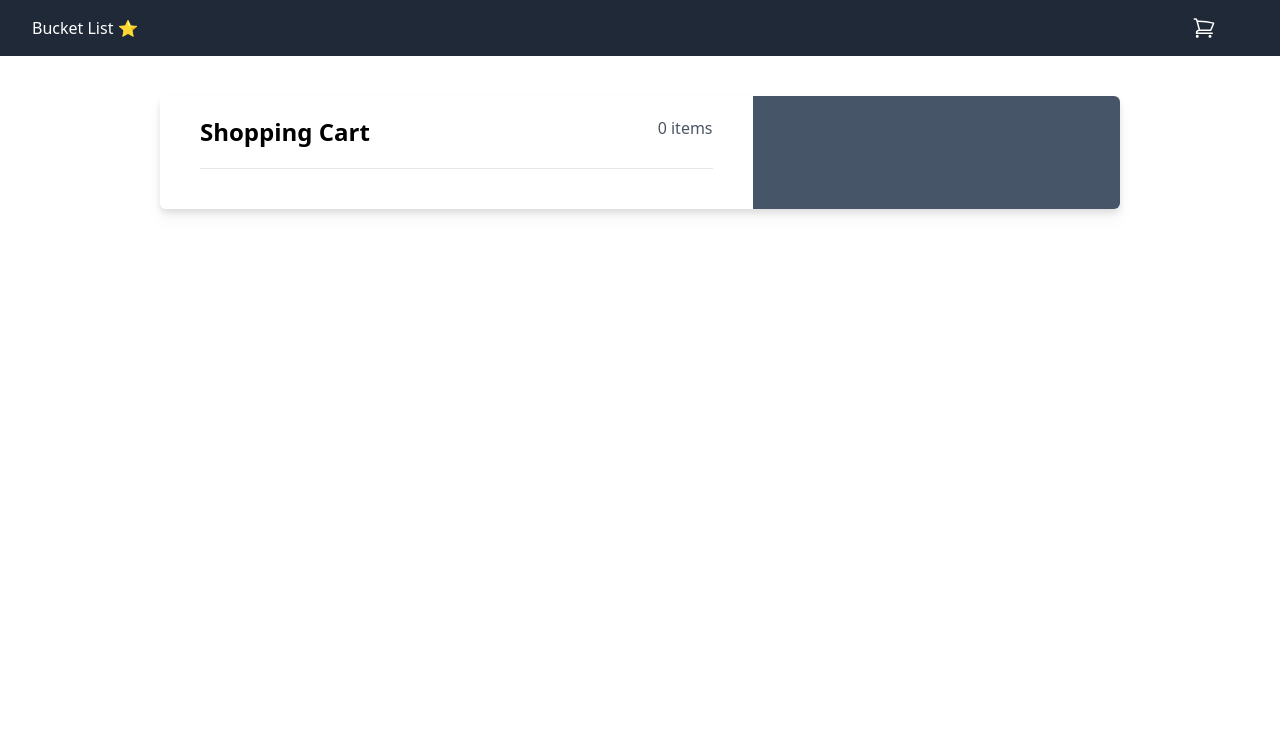
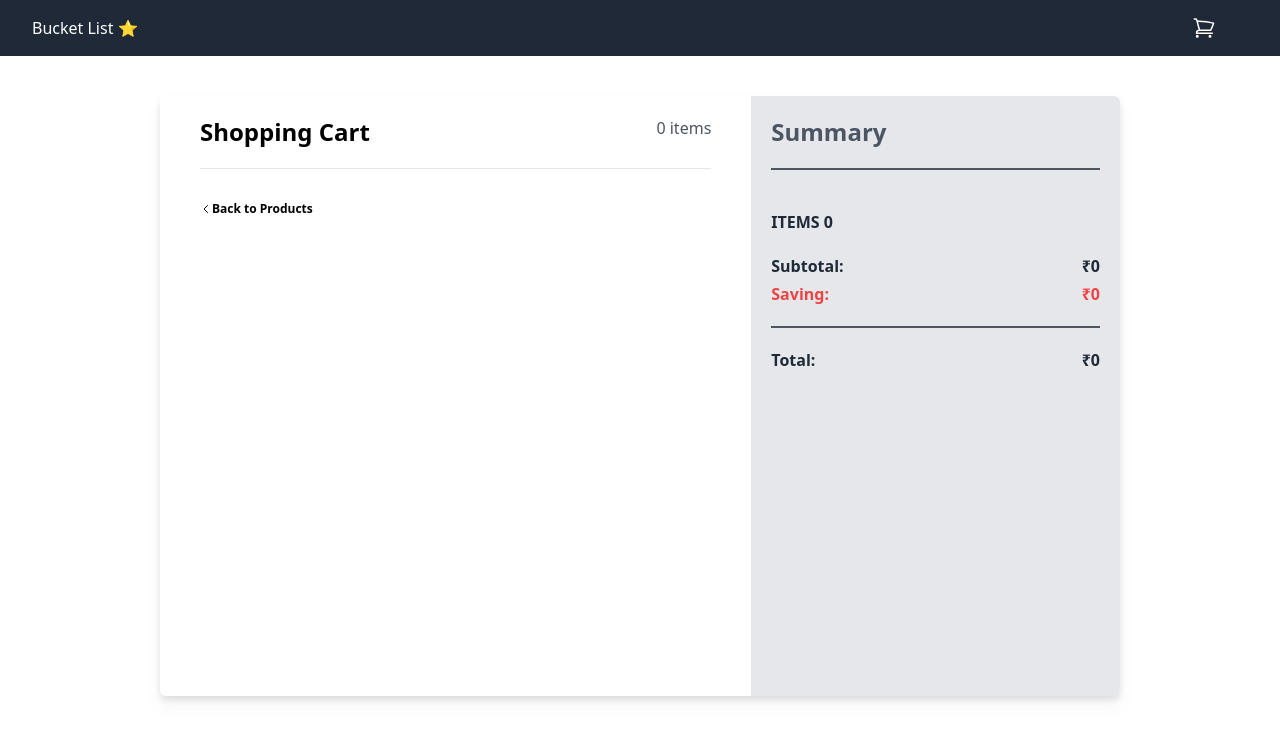
Before and after one commit to GajuMasare/shopping-cart, a React (Vite) app: page /cart in a window 1280 px wide. Shown: the top 740 px of the page. Built offline with nearby package versions, Linux system fonts and the light colour scheme.

Commit message:
cart working

```diff
--- a/src/components/CartSummary/CartProductListCom.jsx
+++ b/src/components/CartSummary/CartProductListCom.jsx
@@ -3,6 +3,7 @@ import QuntityButton from "../layout/QuntityButton";
 import {
   increaseQuantity,
   decreaseQuantity,
+  removeProduct,
 } from "../../features/cart/cartSlice";
 import { useDispatch, useSelector } from "react-redux";
 import RemoveSvg from "../layout/RemoveSvg";
@@ -21,16 +22,32 @@ const CartProductListCom = ({ product }) => {
     dispatch(decreaseQuantity(product.id));
   };
 
+  const handleRemove = () => {
+    dispatch(removeProduct(product.id));
+  };
+
+  // Calculate the number of free cheese based on the quantity purchased
+  const getFreeCheeseCount = (quantity) => {
+    if (product.name.toLowerCase() === "cheese") {
+      return Math.floor(quantity); // 1 free cheese for each cheese bought
+    }
+    return 0; // No free cheese for other products
+  };
+
+  const freeCheeseCount = getFreeCheeseCount(cartItem.quantity);
+
   return (
     <div className="flex items-center mb-4 justify-between">
-      <div className="h-16 w-16 md:h-20 md:w-20">
+      <div className="h-20 w-16 md:h-20 md:w-20">
         <img
           src={product.image}
           alt={product.name}
           className="w-full h-full object-cover rounded-md"
         />
       </div>
-      <div className="w-12 text-center">{product.name}</div>
+      <div>
+        <div className="w-12 text-center">{product.name}</div>
+      </div>
       <div className="flex justify-center items-center">
         <QuntityButton
           quantity={cartItem.quantity}
@@ -38,9 +55,13 @@ const CartProductListCom = ({ product }) => {
           onDecrease={handleDecrease}
         />
       </div>
-      <div className="w-15 text-center">₹{product.price}</div>
+      <div className="flex items-center">
+        <div className="text-center">
+          <span>₹{product.price}</span>
+        </div>
+      </div>
       <div>
-        <RemoveSvg />
+        <RemoveSvg remove={handleRemove} />
       </div>
     </div>
   );
--- /dev/null
+++ b/src/components/layout/BackArrow.jsx
@@ -0,0 +1,18 @@
+import React from "react";
+
+const BackArrow = () => {
+  return (
+    <svg
+      xmlns="http://www.w3.org/2000/svg"
+      fill="none"
+      viewBox="0 0 24 24"
+      strokeWidth={2}
+      stroke="currentColor"
+      className="w-3 h-3"
+    >
+      <path strokeLinecap="round" strokeLinejoin="round" d="M15 19l-7-7 7-7" />
+    </svg>
+  );
+};
+
+export default BackArrow;
--- a/src/components/layout/RemoveSvg.jsx
+++ b/src/components/layout/RemoveSvg.jsx
@@ -1,7 +1,8 @@
 import React from "react";
 
-const RemoveSvg = () => {
+const RemoveSvg = ({ remove }) => {
   return (
+    <div onClick={remove}>
       <svg
         xmlns="http://www.w3.org/2000/svg"
         className="h-5 w-5 text-red-500 cursor-pointer" // You can adjust the size and color as needed
@@ -16,6 +17,7 @@ const RemoveSvg = () => {
           d="M6 18L18 6M6 6l12 12"
         />
       </svg>
+    </div>
   );
 };
 
--- a/src/features/cart/cartSlice.js
+++ b/src/features/cart/cartSlice.js
@@ -29,9 +29,16 @@ const cartSlice = createSlice({
         state.items = state.items.filter((item) => item.id !== action.payload);
       }
     },
+    removeProduct: (state, action) => {
+      state.items = state.items.filter((item) => item.id !== action.payload);
+    },
   },
 });
 
-export const { addItemToCart, increaseQuantity, decreaseQuantity } =
-  cartSlice.actions;
+export const {
+  addItemToCart,
+  increaseQuantity,
+  decreaseQuantity,
+  removeProduct,
+} = cartSlice.actions;
 export default cartSlice.reducer;
--- a/src/features/products/productsSlice.js
+++ b/src/features/products/productsSlice.js
@@ -11,6 +11,7 @@ const productsSlice = createSlice({
       price: 90,
       image: "/cheese.jpg",
       offer: "Buy 1 Get 1 Free!",
+      quantity: 1,
     },
     {
       id: 4,
@@ -18,6 +19,7 @@ const productsSlice = createSlice({
       price: 60,
       image: "/soup.jpg",
       offer: "Buy 1 and get Bread for half the price!",
+      quantity: 2,
     },
     {
       id: 5,
@@ -25,6 +27,7 @@ const productsSlice = createSlice({
       price: 120,
       image: "/butter.jpeg",
       offer: "Buy 2 and get 1 free!",
+      quantity: 3,
     },
   ],
   reducers: {},
--- a/src/pages/Cart/Cart.jsx
+++ b/src/pages/Cart/Cart.jsx
@@ -1,14 +1,23 @@
 import React from "react";
 import { useSelector } from "react-redux";
 import CartProductListCom from "../../components/CartSummary/CartProductListCom";
+import BackArrow from "../../components/layout/BackArrow";
+import { Link } from "react-router-dom";
+import { calculateTotals } from "../../utils/calculateTotals";
+import { getFreeItemMessages } from "../../utils/freeItemMessages"; // Import the utility function
 
 const Cart = () => {
   const cart = useSelector((state) => state.cart);
   console.log(cart.items);
 
+  const { subtotal, total, savings } = calculateTotals(cart.items);
+
+  // Get the free item messages using the utility function
+  const freeItemMessages = getFreeItemMessages(cart.items);
+
   return (
     <section className="flex justify-center">
-      <div className="mt-10 w-3/4 bg-white rounded-md drop-shadow-lg flex flex-col md:flex-row ">
+      <div className="mt-10 w-3/4 bg-white rounded-md drop-shadow-lg flex flex-col md:flex-row md:h-[600px] h-auto ">
         <div className="w-full md:w-8/12 p-5 rounded-t-md md:rounded-l-md px-10 ">
           <div className="flex justify-between">
             <h1 className="text-2xl font-bold">Shopping Cart</h1>
@@ -21,8 +30,41 @@ const Cart = () => {
               <hr className="border-1 mb-3 bg-gray-400 " />
             </div>
           ))}
+          <Link to="/">
+            <div className="flex items-center text-xs pt-3 font-semibold hover:text-blue-600">
+              <BackArrow />
+              <p>Back to Products </p>
+            </div>
+          </Link>
         </div>
-        <div className="w-full md:w-5/12 p-2 bg-slate-600 md:rounded-r-md"></div>
+        <div className="w-full md:w-5/12 bg-gray-200 md:rounded-r-md px-5">
+          <div className="py-5">
+            <h1 className="text-2xl font-bold text-gray-600">Summary</h1>
+            <hr className="my-5 border border-gray-600" />
+          </div>
+          <div className="font-semibold text-gray-800">
+            <div className="flex">ITEMS {cart.items.length}</div>
+            <div>
+              {freeItemMessages.length > 0 && (
+                <div className="ml-2 text-sm text-green-600">
+                  {freeItemMessages.map((message, index) => (
+                    <div key={index}>{message}</div> // Display each message in a separate div
+                  ))}
+                </div>
+              )}
+            </div>
+            <div className="flex justify-between mt-5">
+              Subtotal:<span>₹{subtotal}</span>
+            </div>
+            <div className="flex justify-between text-red-500 mt-1 ">
+              Saving:<span>₹{savings}</span>
+            </div>
+            <hr className="my-5 border border-gray-600" />
+            <div className="flex font-bold justify-between mt-2">
+              Total:<span>₹{total}</span>
+            </div>
+          </div>
+        </div>
       </div>
     </section>
   );
--- /dev/null
+++ b/src/utils/calculateTotals.js
@@ -0,0 +1,25 @@
+// src/utils/calculateTotals.js
+
+export const calculateTotals = (items) => {
+  let subtotal = 0;
+  let savings = 0;
+
+  items.forEach((item) => {
+    subtotal += item.price * item.quantity;
+
+    // Example logic for savings
+    if (item.name.toLowerCase() === "soup" && item.quantity > 0) {
+      savings += (item.price / 2) * item.quantity; // Assume half-price bread with soup
+    }
+
+    // Example for buy 2 get 1 free for butter
+    if (item.name.toLowerCase() === "butter") {
+      const freeButter = Math.floor(item.quantity / 2);
+      savings += item.price * freeButter; // Save the price of free butter
+    }
+  });
+
+  const total = subtotal - savings;
+
+  return { subtotal, total, savings };
+};
--- /dev/null
+++ b/src/utils/freeItemMessages.js
@@ -0,0 +1,19 @@
+export const getFreeItemMessages = (cartItems) => {
+  const messages = []; // Store all messages here
+
+  cartItems.forEach((product) => {
+    const freeCount = Math.floor(product.quantity / 2); // For every 2 items, get 1 free
+
+    if (product.name.toLowerCase() === "cheese" && freeCount > 0) {
+      messages.push(`${freeCount} free cheese will be added`);
+    }
+    if (product.name.toLowerCase() === "butter" && freeCount > 0) {
+      messages.push(`${freeCount} free butter will be added`);
+    }
+    if (product.name.toLowerCase() === "soup" && product.quantity > 0) {
+      messages.push("Bread for half price will be added with soup");
+    }
+  });
+
+  return messages; // Return all messages
+};
```
Lines whose indentation alone changed are shown as unchanged.
